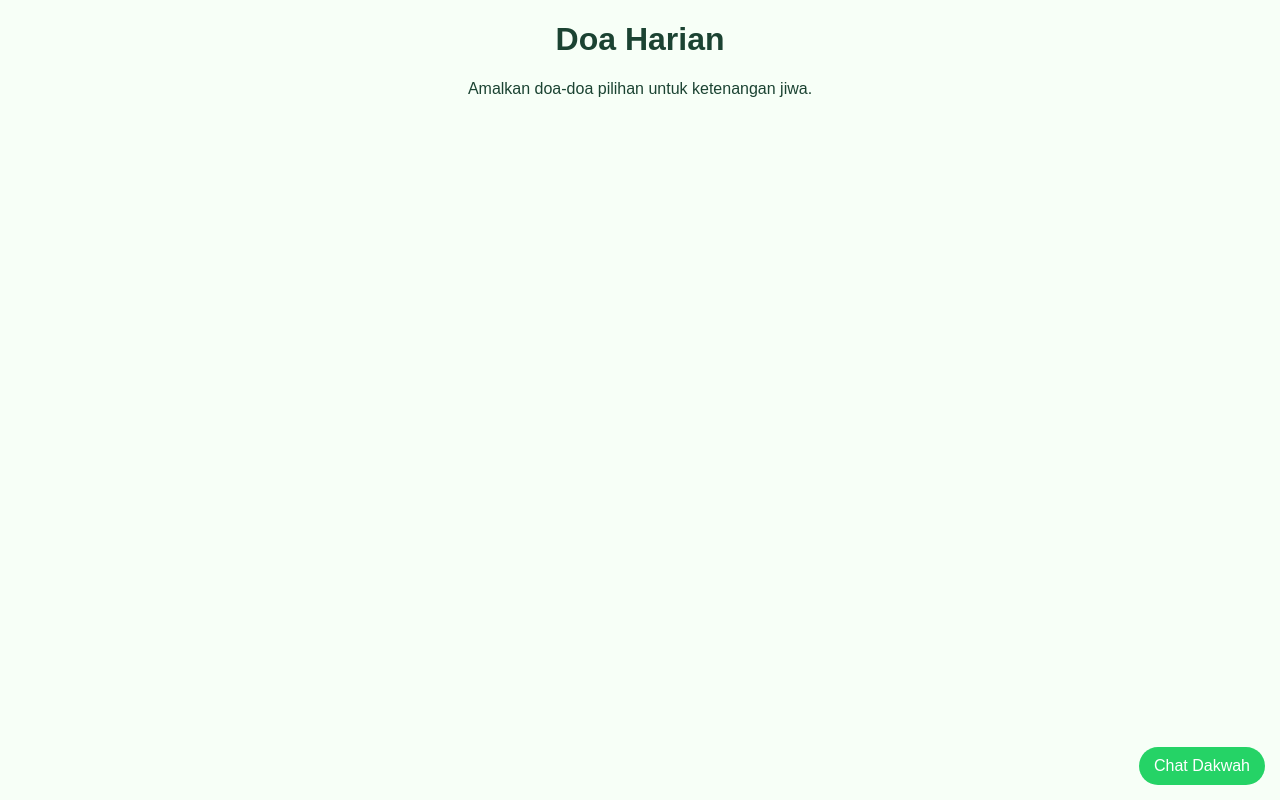
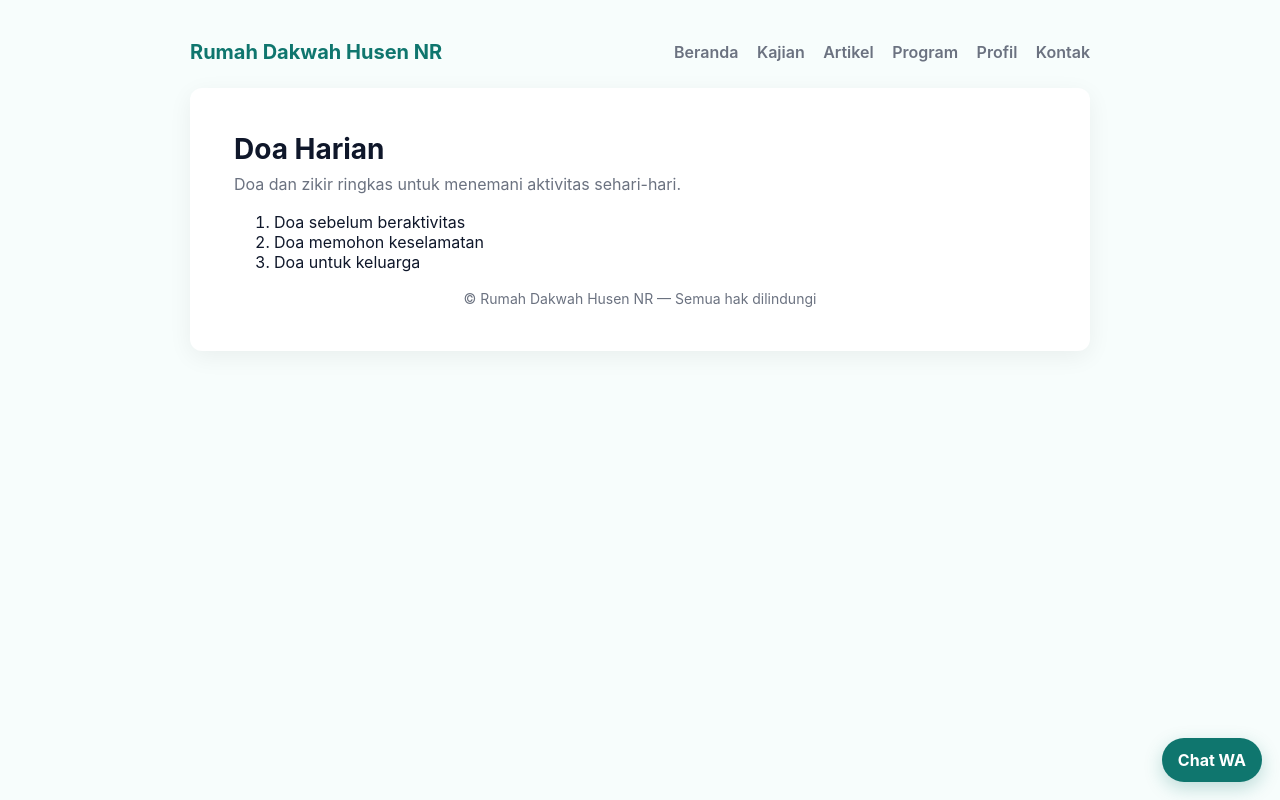
Before and after one commit to husenNR/Komdashik, a plain HTML site: page doa.html in a window 1280 px wide. Drawn offline with Linux system fonts and the light colour scheme; files that its build step writes are made by us from their sources.

Commit message:
Refactor doa.html for improved SEO and layout
Updated the HTML structure and meta tags for better SEO and user experience.

```diff
--- a/doa.html
+++ b/doa.html
@@ -1 +1,45 @@
-<!DOCTYPE html><html lang='id'><head><meta charset='UTF-8'><title>Doa Harian | Rumah Dakwah Husen NR</title><meta name='description' content='Kumpulan doa harian yang menenangkan hati dan memperkuat iman.'><meta name='keywords' content='doa Islam, doa harian, dzikir, doa pendek'><meta property='og:image' content='https://husennr.github.io/Komdashik/assets/og-image.png'><link rel='stylesheet' href='assets/style.css'></head><body><h1>Doa Harian</h1><p>Amalkan doa-doa pilihan untuk ketenangan jiwa.</p><a href='https://wa.me/6285179828031' class='whatsapp-float'>Chat Dakwah</a></body></html>
+<!doctype html>
+<html lang="id">
+<head>
+  <meta charset="utf-8">
+  <meta name="viewport" content="width=device-width,initial-scale=1">
+  <title>Doa Harian — Rumah Dakwah Husen NR</title>
+  <link rel="icon" href="favicon.ico">
+  <meta name="description" content="Kumpulan doa harian dan amalan singkat untuk keluarga, perjalanan, dan kegiatan sehari-hari. Disusun ringkas agar mudah diamalkan.">
+  <meta name="keywords" content="doa harian, amalan, zikir">
+  <meta property="og:title" content="Doa Harian — Rumah Dakwah Husen NR">
+  <meta property="og:description" content="Doa dan zikir ringkas untuk menemani aktivitas sehari-hari.">
+  <meta property="og:image" content="og-image.png">
+  <meta property="og:url" content="./doa.html">
+  <meta name="twitter:card" content="summary_large_image">
+  <style>/* css sama */:root{--bg:#f7fdfc;--card:#fff;--accent:#0f766e;--muted:#6b7280}*{box-sizing:border-box}body{margin:0;font-family:Inter,ui-sans-serif,system-ui,Arial,Helvetica,sans-serif;background:var(--bg);color:#0f172a}.container{min-height:100vh;display:flex;flex-direction:column;align-items:center;padding:40px 16px}.nav{width:100%;max-width:900px;display:flex;justify-content:space-between;align-items:center;margin-bottom:24px}.brand{font-weight:700;color:var(--accent);font-size:20px}.navlinks a{margin-left:14px;text-decoration:none;color:var(--muted);font-weight:600}.card{width:100%;max-width:900px;background:var(--card);padding:44px;border-radius:12px;box-shadow:0 6px 24px rgba(10,10,10,0.06);text-align:left}.h1{font-size:28px;margin:0 0 8px}.lead{color:var(--muted);margin:0 0 18px}.footer{margin-top:18px;color:var(--muted);font-size:14px;text-align:center}.whatsapp{position:fixed;right:18px;bottom:18px;background:var(--accent);color:white;border-radius:999px;padding:12px 16px;text-decoration:none;font-weight:700;box-shadow:0 6px 18px rgba(15,118,110,0.25)}.simple-list{text-align:left;margin-top:12px}@media(max-width:520px){.card{padding:28px} .h1{font-size:22px}}</style>
+</head>
+<body>
+  <div class="container">
+    <div class="nav">
+      <div class="brand">Rumah Dakwah Husen NR</div>
+      <div class="navlinks">
+        <a href="index.html">Beranda</a>
+        <a href="kajian.html">Kajian</a>
+        <a href="artikel.html">Artikel</a>
+        <a href="program.html">Program</a>
+        <a href="profil.html">Profil</a>
+        <a href="kontak.html">Kontak</a>
+      </div>
+    </div>
+
+    <main class="card">
+      <h1 class="h1">Doa Harian</h1>
+      <p class="lead">Doa dan zikir ringkas untuk menemani aktivitas sehari-hari.</p>
+      <ol class="simple-list">
+        <li>Doa sebelum beraktivitas</li>
+        <li>Doa memohon keselamatan</li>
+        <li>Doa untuk keluarga</li>
+      </ol>
+      <div class="footer">© Rumah Dakwah Husen NR — Semua hak dilindungi</div>
+    </main>
+  </div>
+
+  <a class="whatsapp" href="https://wa.me/6285179828031" target="_blank" rel="noopener">Chat WA</a>
+</body>
+</html>
```
